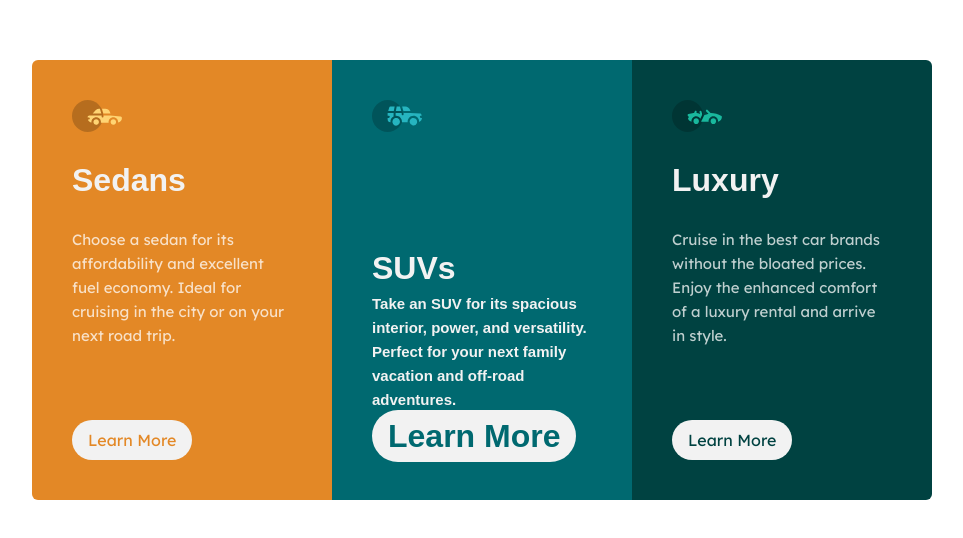
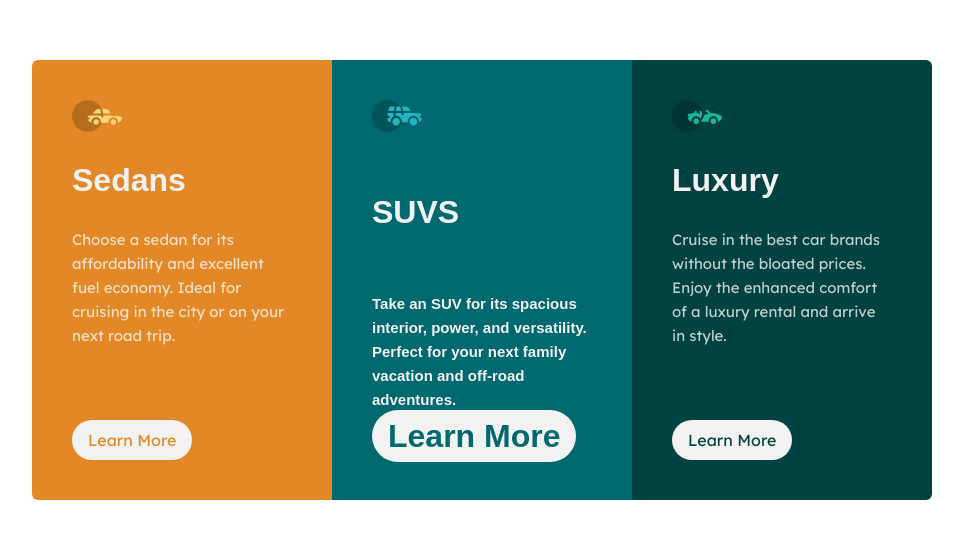
Before and after one commit to Enes-hacker/3-column-preview-card-component-main, a plain HTML site: page index.html in a window 1280 px wide. Shown: the part 120-658 px from the top of the page, without its empty margins (158-1121 px from the left). Drawn offline with Linux system fonts and the light colour scheme; a web font is replaced by a local one.

Commit message:
A tiny change has made

```diff
--- a/index.html
+++ b/index.html
@@ -35,7 +35,7 @@
 
       <div class="box suv">
         <img src="images/icon-suvs.svg" alt="" class="car-img"/>
-        <h1>SUVs<Sh1>
+        <h1>SUVS<h1>
         <p>
           Take an SUV for its spacious interior, power, and versatility. Perfect
           for your next family vacation and off-road adventures.
```
